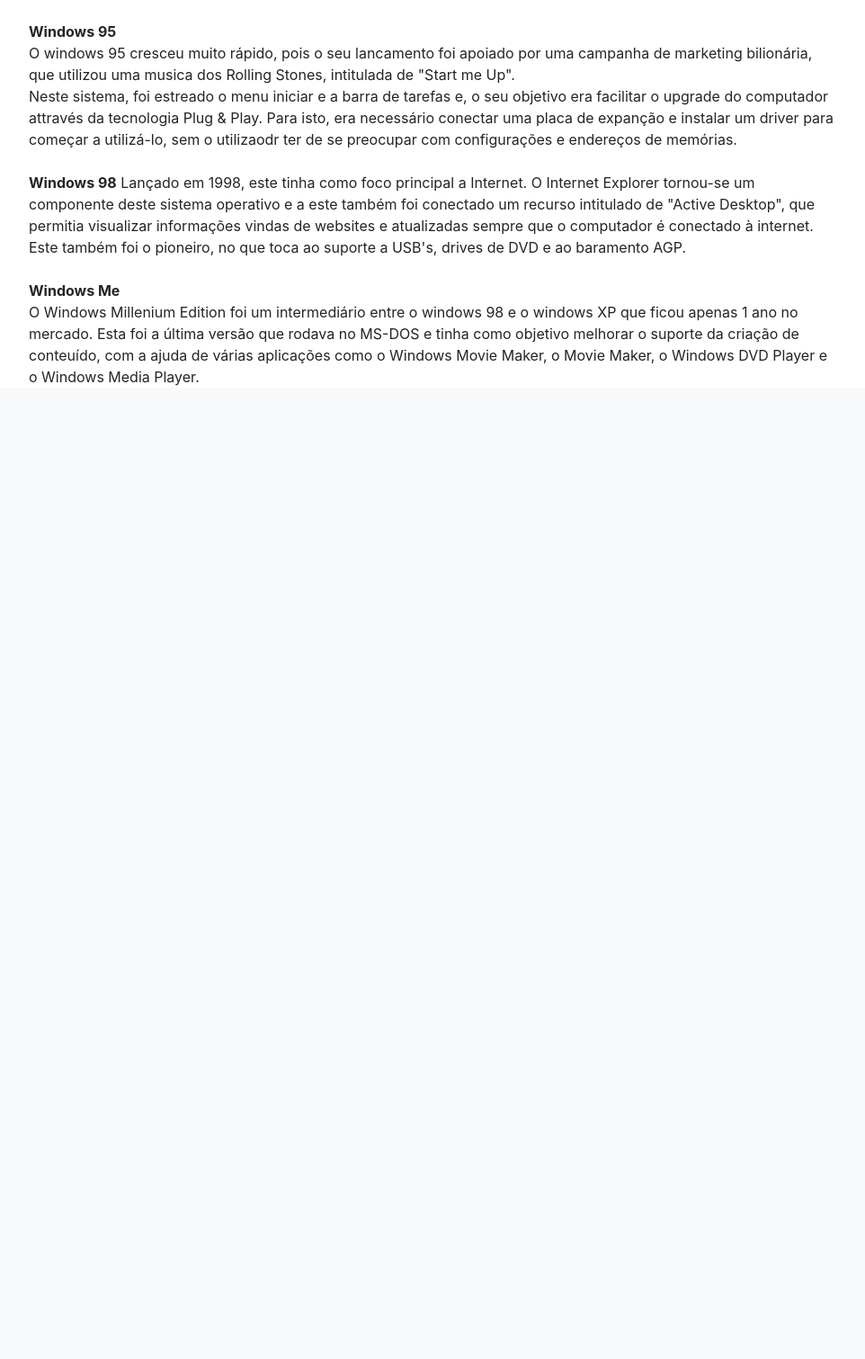
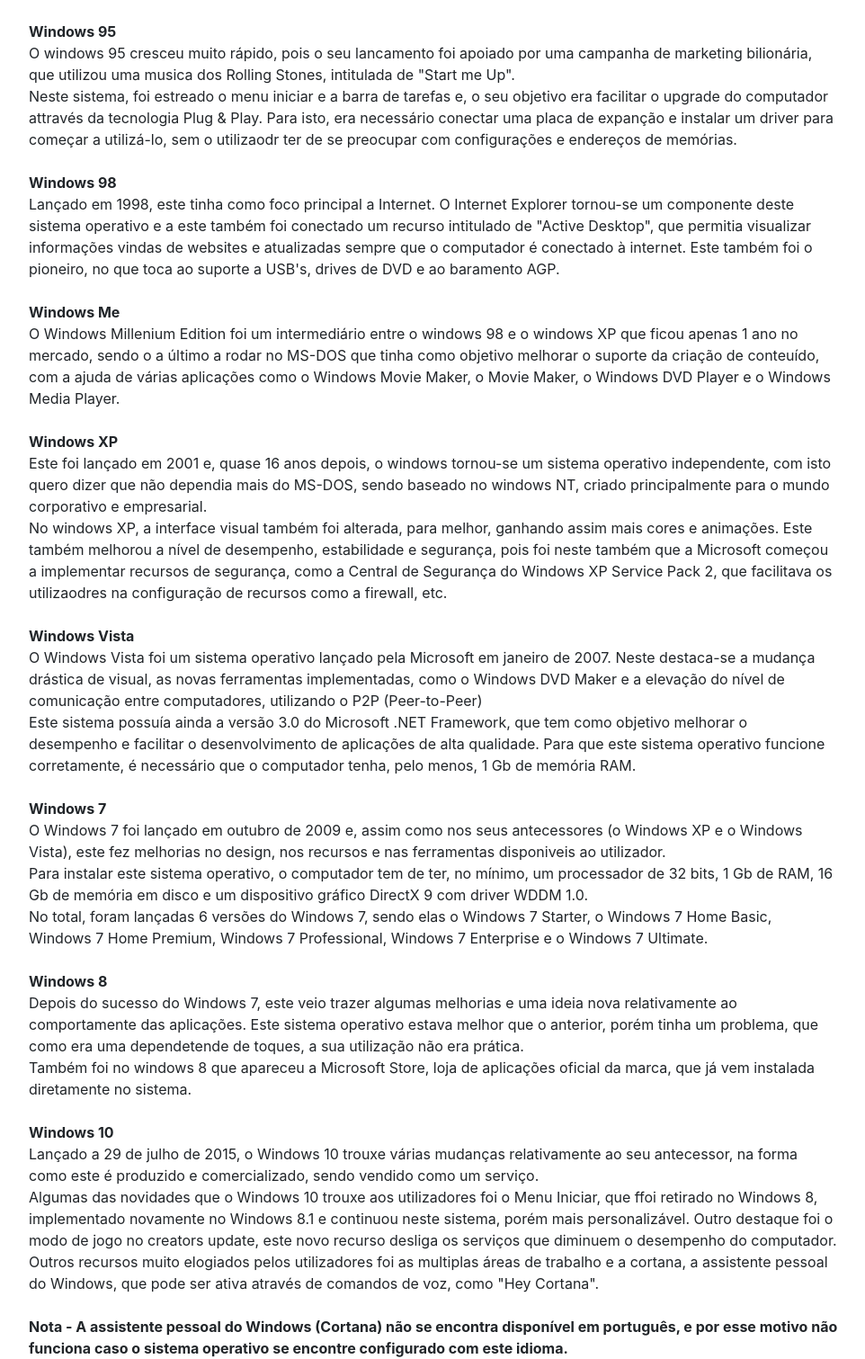
Before and after one commit to AndreCampoos/operative-systems, a PHP site: page /windows.php in a window 1280 px wide. Shown: the part 879-2390 px from the top of the page at 90% size, without its empty margins (158-1120 px from the left). Before the commit the page ends 1308 px from the top, so only its background shows below. Run offline with PHP 8.4, Linux system fonts and the light colour scheme; some libraries are stand-ins or nearby versions.

Commit message:
windows update

```diff
--- /dev/null
+++ b/script.js
@@ -0,0 +1,5 @@
+function toggleMode() {
+    console.log('Clique no link');
+    const html = document.documentElement;
+    html.classList.toggle('dark');
+ }
--- a/styles/main.css
+++ b/styles/main.css
@@ -134,3 +134,13 @@ hr{
         margin-top: 20px;
     }
 }
+
+:root{
+    background-color: white;
+    color: black;
+}
+
+.dark{
+    background-color: black;
+    color: white;
+}
--- a/windows.php
+++ b/windows.php
@@ -2,7 +2,7 @@
   session_start();
 ?>
 <!DOCTYPE html>
-<html lang="en">
+<html lang="en" class="">
 <head>
     <meta charset="UTF-8">
     <meta name="viewport" content="width=device-width, initial-scale=1.0">
@@ -37,7 +37,7 @@
                 <a class="nav-link" href="linux.php">Linux</a>
               </li>
           </ul>
-          <a href="">
+          <a href="#" id="switch" onclick="toggleMode()">
             <box-icon type='solid' name='moon' class="mr-2"></box-icon>
           </a>
           <?php
@@ -95,12 +95,57 @@
     <br>
       <br>
     <b>Windows 98</b>
+    <br>
     Lançado em 1998, este tinha como foco principal a Internet. O Internet Explorer tornou-se um componente deste sistema operativo e a este também foi conectado um recurso intitulado de "Active Desktop", que permitia visualizar informações vindas de websites e atualizadas sempre que o computador é conectado à internet. Este também foi o pioneiro, no que toca ao suporte a USB's, drives de DVD e ao baramento AGP.
     <br>
       <br>
     <b>Windows Me</b>
     <br>
-    O Windows Millenium Edition foi um intermediário entre o windows 98 e o windows XP que ficou apenas 1 ano no mercado. Esta foi a última versão que rodava no MS-DOS e tinha como objetivo melhorar o suporte da criação de conteuído, com a ajuda de várias aplicações como o Windows Movie Maker, o Movie Maker, o Windows DVD Player e o Windows Media Player.
+    O Windows Millenium Edition foi um intermediário entre o windows 98 e o windows XP que ficou apenas 1 ano no mercado, sendo o a último a rodar no MS-DOS que tinha como objetivo melhorar o suporte da criação de conteuído, com a ajuda de várias aplicações como o Windows Movie Maker, o Movie Maker, o Windows DVD Player e o Windows Media Player.
+    <br>
+      <br>
+    <b>Windows XP</b>
+    <br>
+    Este foi lançado em 2001 e, quase 16 anos depois, o windows tornou-se um sistema operativo independente, com isto quero dizer que não dependia mais do MS-DOS, sendo baseado no windows NT, criado principalmente para o mundo corporativo e empresarial.
+    <br>
+    No windows XP, a interface visual também foi alterada, para melhor, ganhando assim mais cores e animações. Este também melhorou a nível de desempenho, estabilidade e segurança, pois foi neste também que a Microsoft começou a implementar recursos de segurança, como a Central de Segurança do Windows XP Service Pack 2, que facilitava os utilizaodres na configuração de recursos como a firewall, etc.
+    <br>
+      <br>
+    <b>Windows Vista</b>
+    <br>
+    O Windows Vista foi um sistema operativo lançado pela Microsoft em janeiro de 2007. Neste destaca-se a mudança drástica de visual, as novas ferramentas implementadas, como o Windows DVD Maker e a elevação do nível de comunicação entre computadores, utilizando o P2P (Peer-to-Peer)
+    <br>
+    Este sistema possuía ainda a versão 3.0 do Microsoft .NET Framework, que tem como objetivo melhorar o desempenho e facilitar o desenvolvimento de aplicações de alta qualidade. Para que este sistema operativo funcione corretamente, é necessário que o computador tenha, pelo menos, 1 Gb de memória RAM.
+    <br>
+      <br>
+    <b>Windows 7</b>
+    <br>
+    O Windows 7 foi lançado em outubro de 2009 e, assim como nos seus antecessores (o Windows XP e o Windows Vista), este fez melhorias no design, nos recursos e nas ferramentas disponiveis ao utilizador.
+    <br>
+    Para instalar este sistema operativo, o computador tem de ter, no mínimo, um processador de 32 bits, 1 Gb de RAM, 16 Gb de memória em disco e um dispositivo gráfico DirectX 9 com driver WDDM 1.0.
+    <br>
+    No total, foram lançadas 6 versões do Windows 7, sendo elas o Windows 7 Starter, o Windows 7 Home Basic, Windows 7 Home Premium, Windows 7 Professional, Windows 7 Enterprise e o Windows 7 Ultimate.
+    <br>
+      <br>
+    <b>Windows 8</b>
+    <br>
+    Depois do sucesso do Windows 7, este veio trazer algumas melhorias e uma ideia nova relativamente ao comportamente das aplicações. Este sistema operativo estava melhor que o anterior, porém tinha um problema, que como era uma dependetende de toques, a sua utilização não era prática.
+    <br>
+    Também foi no windows 8 que apareceu a Microsoft Store, loja de aplicações oficial da marca, que já vem instalada diretamente no sistema.
+    <br>
+      <br>
+    <b>Windows 10</b>
+    <br>
+    Lançado a 29 de julho de 2015, o Windows 10 trouxe várias mudanças relativamente ao seu antecessor, na forma como este é produzido e comercializado, sendo vendido como um serviço.
+    <br>
+    Algumas das novidades que o Windows 10 trouxe aos utilizadores foi o Menu Iniciar, que ffoi retirado no Windows 8, implementado novamente no Windows 8.1 e continuou neste sistema, porém mais personalizável. Outro destaque foi o modo de jogo no creators update, este novo recurso desliga os serviços que diminuem o desempenho do computador.
+    <br>
+    Outros recursos muito elogiados pelos utilizadores foi as multiplas áreas de trabalho e a cortana, a assistente pessoal do Windows, que pode ser ativa através de comandos de voz, como "Hey Cortana".
+    <br>
+      <br>
+    <b>Nota - A assistente pessoal do Windows (Cortana) não se encontra disponível em português, e por esse motivo não funciona caso o sistema operativo se encontre configurado com este idioma.</b>
   </div>
+
+  <script src="script.js"></script>
 </body>
 </html>
```
